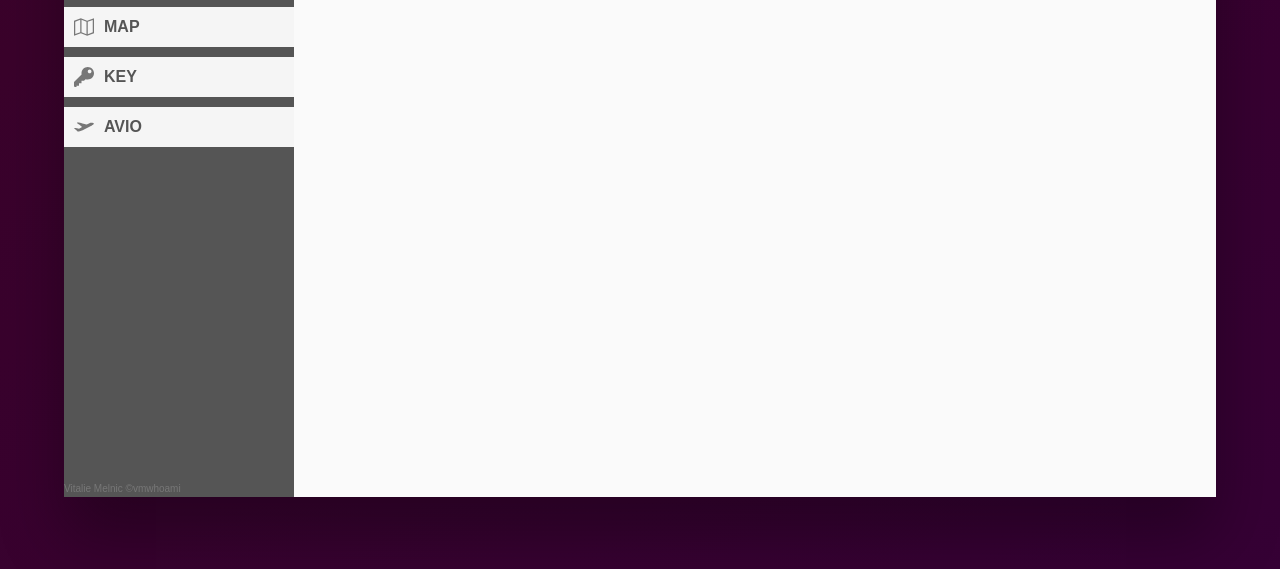
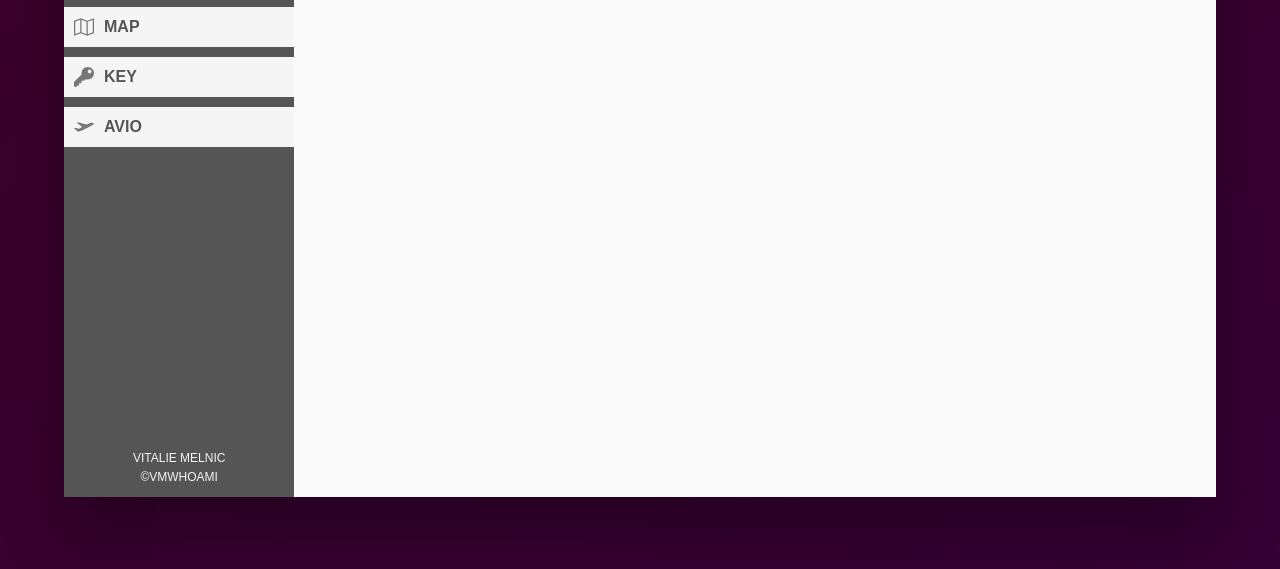
Before and after one commit to vmwhoami/Trillo, a website: page index.html in a window 1280 px wide. Shown: the part 213-782 px from the top of the page. Drawn offline with Linux system fonts and the light colour scheme; a web font is replaced by a local one.

Commit message:
Style the copyrigth section

```diff
--- a/sass/_components.scss
+++ b/sass/_components.scss
@@ -180,4 +180,15 @@
         width: 2rem;
         height: 2rem;
     }
+
+    &__copyright{
+        text-transform: uppercase;
+        display: flex;
+        align-items: center;
+        color: whitesmoke;
+        flex-direction: column;
+        font-size: 1.2rem;
+        text-transform: uppercase;
+        margin-bottom: 1rem;
+    }
 }
```
Also changed, not shown: css/styles.css, 1 other file.
